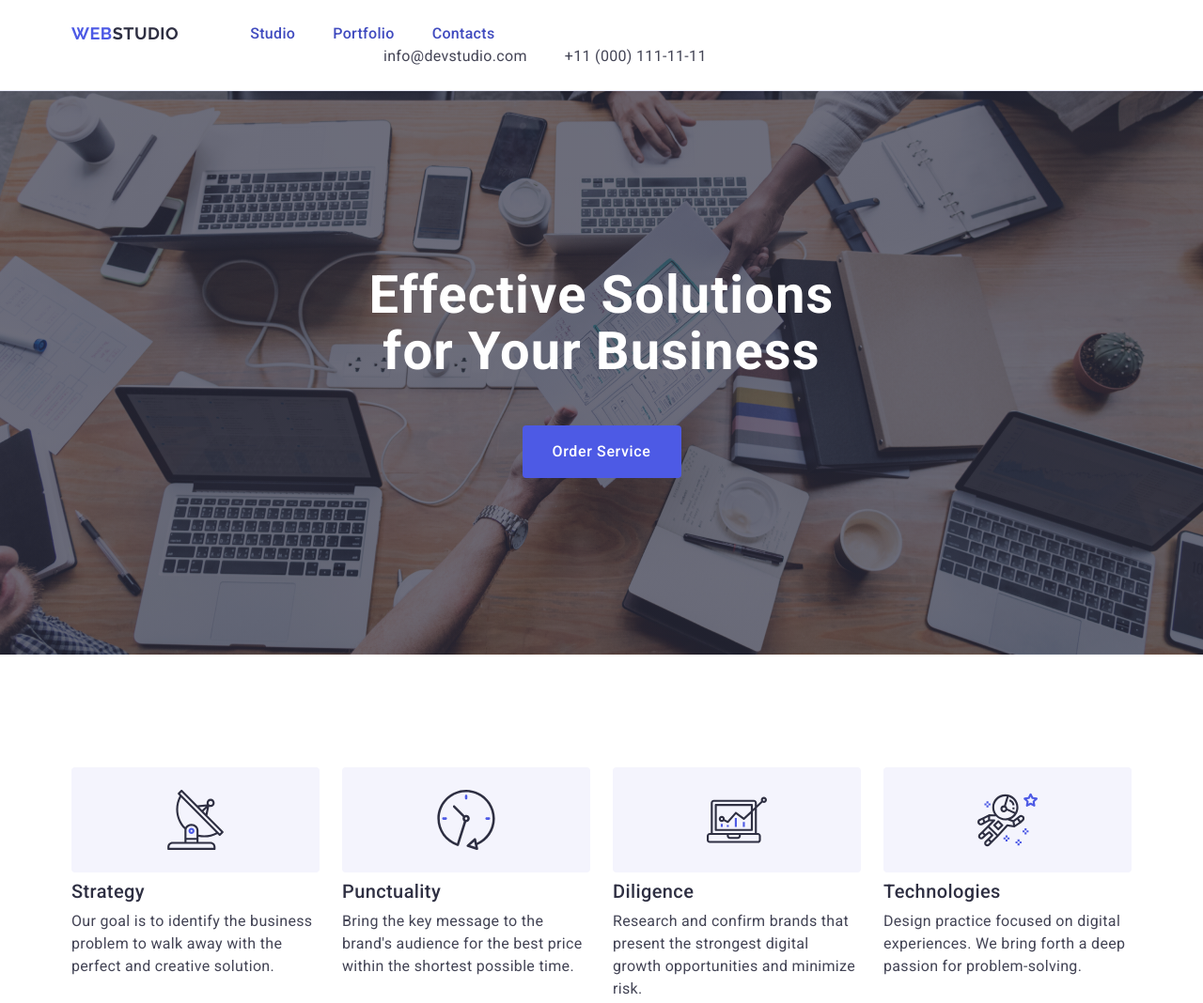
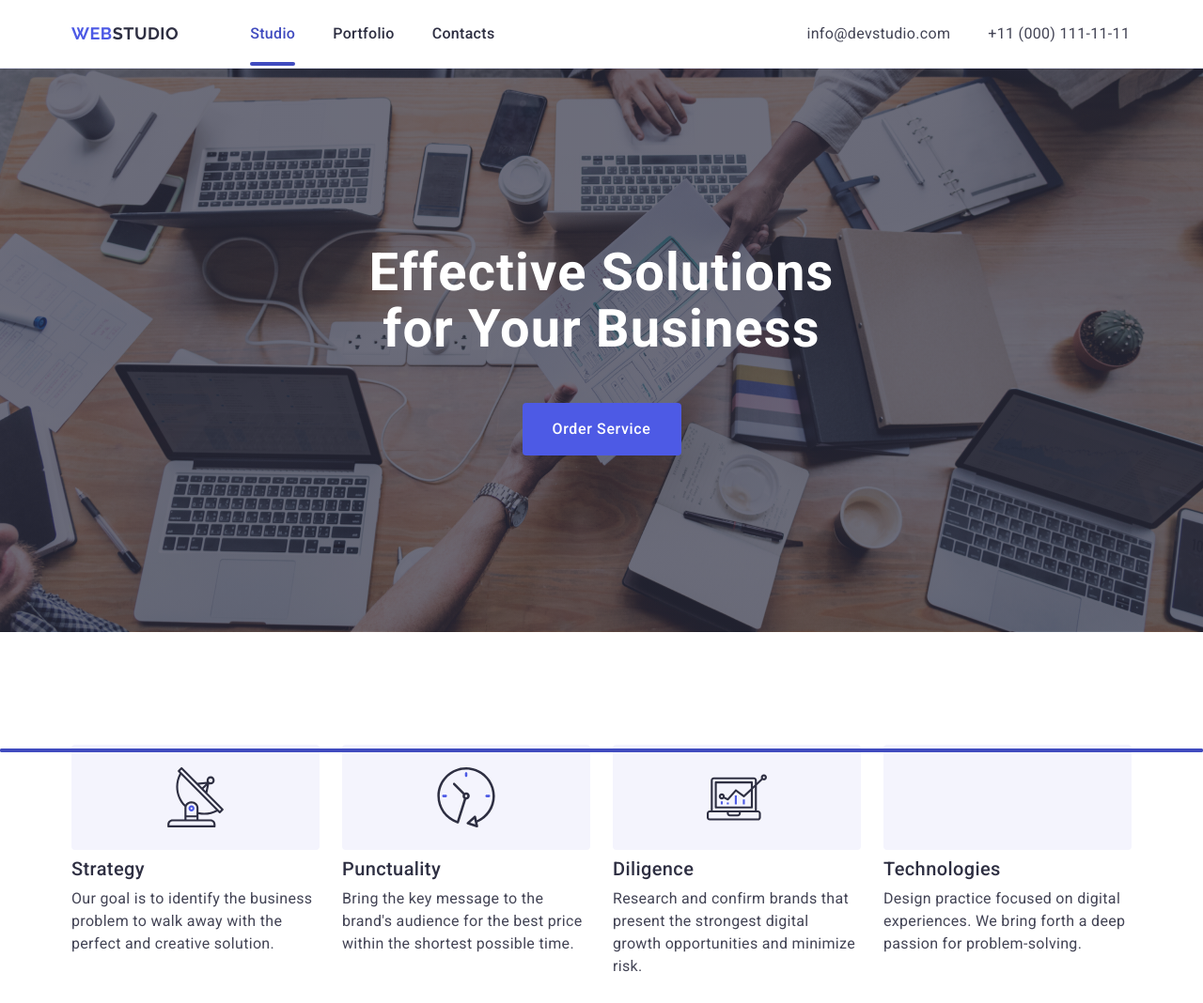
Before and after one commit to AnastasiiaAnna/goit-markup-hw-04, a plain HTML site: page index.html in a window 1280 px wide. Shown: the top 1068 px of the page at 94% size. Drawn offline with nearby package versions, Linux system fonts and the light colour scheme.

Commit message:
05.finally

```diff
--- a/css/styles.css
+++ b/css/styles.css
@@ -85,10 +85,11 @@ img {
   gap: 40px;
 }
 
-.header-link::after {
+.current::after {
   content: "";
   position: absolute;
   left: 0;
+  width: 100%;
   bottom: -1px;
   height: 4px;
   background-color: #404bbf;
@@ -99,6 +100,10 @@ img {
   transition: color 250ms cubic-bezier(0.4, 0, 0.2, 1);
 }
 
+.header-link.current {
+  color:#404bbf;
+}
+
 .header-link {
   color: #2e2f42;
   font-family: Roboto;
@@ -107,7 +112,6 @@ img {
   line-height: 1.5;
   letter-spacing: 0.02em;
   padding: 24px 0;
-  color: #404bbf;
   position: relative;
   transition: color 250ms cubic-bezier(0.4, 0, 0.2, 1);
 }
@@ -133,7 +137,7 @@ img {
   font-weight: 400;
   line-height: 24px;
   letter-spacing: 0.32px;
-  transition: 250ms cubic-bezier(0.4, 0, 0.2, 1);
+  transition: color 250ms cubic-bezier(0.4, 0, 0.2, 1);
 }
 
 .address-menu {
@@ -149,11 +153,12 @@ img {
       rgba(46, 47, 66, 0.7),
       rgba(46, 47, 66, 0.7)
     ),
-    url(../images/people-office\ 1.jpg);
+    url(../images/people-office-1.jpg);
   background-repeat: no-repeat;
   background-position: center;
   background-size: cover;
   max-width: 1440px;
+  margin: 0 auto;
 }
 
 .main-space-name {
--- a/index.html
+++ b/index.html
@@ -17,12 +17,12 @@
 
 <body>
   <header class="header">
-    <div class="container one">
+    <div class="container header-container">
       <nav class="menu">
         <a class="header-logo" href="./index.html">Web<span class="logo-item">Studio</span></a>
         <ul class="header-menu">
-          <li class="header-menu-item current">
-            <a class="header-link" href="./index.html">Studio</a>
+          <li class="header-menu-item">
+            <a class="header-link current" href="./index.html">Studio</a>
           </li>
           <li class="header-menu-item current">
             <a class="header-link" href="">Portfolio</a>
@@ -98,7 +98,7 @@
           <li class="strategy-menu-item">
             <div class="feature-icon">
               <svg class="icon" width="64" height="64">
-                <use href="./images/icons.svg#icon-astronaut-4"></use>
+                <use href="./images/icons.svg#"></use>
               </svg>
             </div>
             <h3 class="strategy-space-title">Technologies</h3>
```
Also changed, not shown: images/people-office-1.jpg (renamed from images/people-office 1.jpg), 2 other files.
